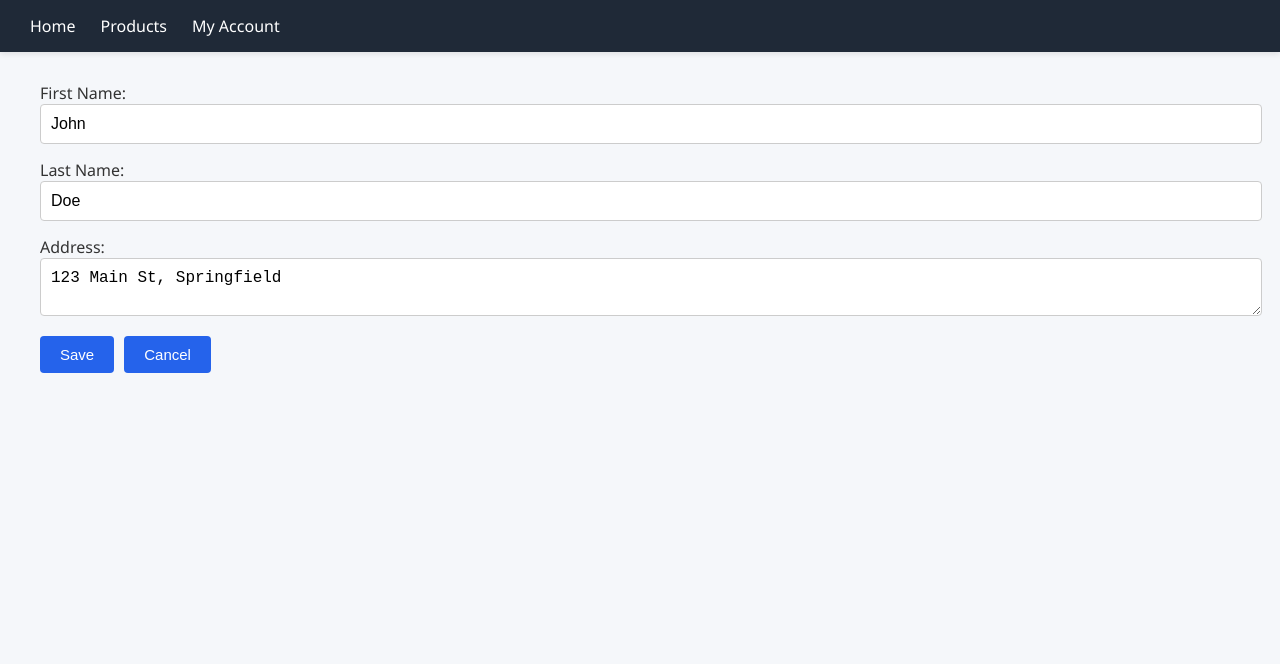
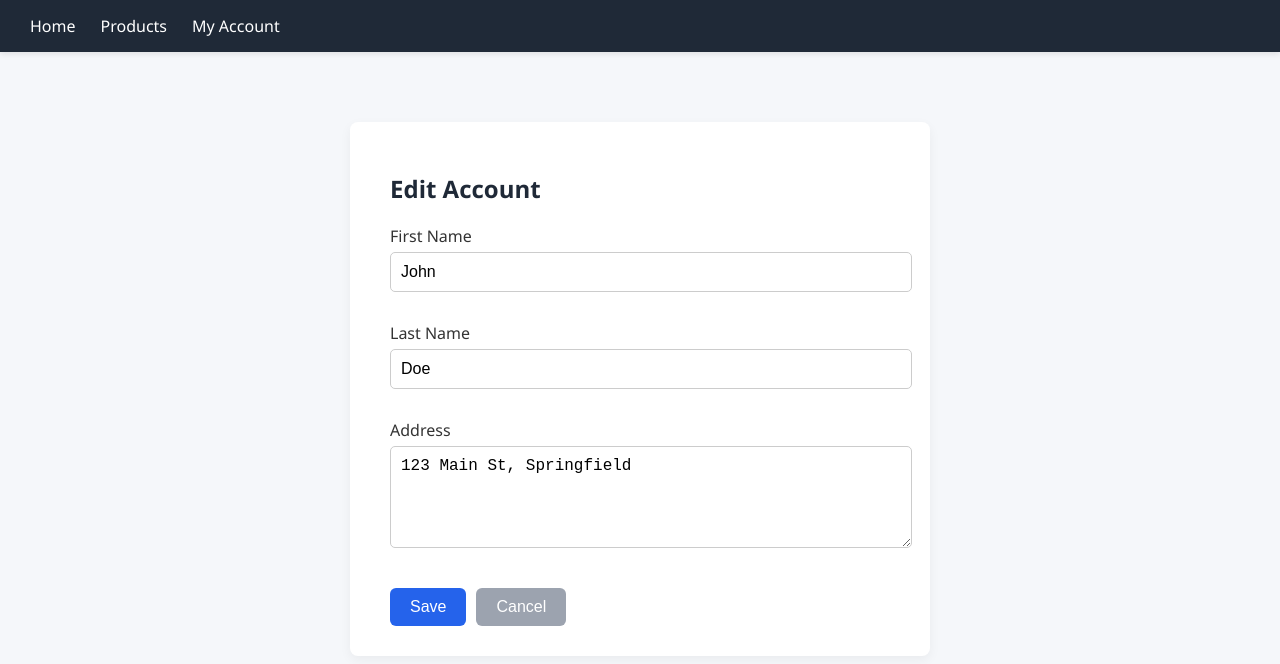
Before and after one commit to Tin0709/Full-Stack-W5, a React (Create React App) app: page /account in a window 1280 px wide. Both pictures are taken after a click on the button "Edit". Shown: the top 664 px of the page. Built offline with nearby package versions, Linux system fonts and the light colour scheme.

Commit message:
better UI for My Account Page

```diff
--- /dev/null
+++ b/src/pages/MyAccount.css
@@ -0,0 +1,73 @@
+.account-container {
+  display: flex;
+  justify-content: center;
+  padding: 40px 20px;
+}
+
+.account-card {
+  background-color: #fff;
+  padding: 30px 40px;
+  border-radius: 8px;
+  box-shadow: 0 4px 12px rgba(0, 0, 0, 0.05);
+  max-width: 500px;
+  width: 100%;
+}
+
+.account-card h2 {
+  margin-bottom: 20px;
+  color: #1f2937;
+}
+
+.account-card p {
+  margin: 10px 0;
+  font-size: 1.1rem;
+}
+
+form label {
+  display: block;
+  margin-top: 15px;
+  margin-bottom: 5px;
+  font-weight: 500;
+}
+
+form input,
+form textarea {
+  width: 100%;
+  padding: 10px;
+  font-size: 1rem;
+  border: 1px solid #ccc;
+  border-radius: 5px;
+}
+
+textarea {
+  resize: vertical;
+  height: 80px;
+}
+
+.form-buttons {
+  margin-top: 20px;
+}
+
+button {
+  padding: 10px 20px;
+  background-color: #2563eb;
+  color: white;
+  border: none;
+  border-radius: 6px;
+  margin-right: 10px;
+  font-size: 1rem;
+  cursor: pointer;
+  transition: background 0.2s ease;
+}
+
+button.cancel {
+  background-color: #9ca3af;
+}
+
+button:hover {
+  background-color: #1d4ed8;
+}
+
+button.cancel:hover {
+  background-color: #6b7280;
+}
--- a/src/pages/MyAccount.js
+++ b/src/pages/MyAccount.js
@@ -1,6 +1,7 @@
 import React, { useState } from "react";
 import { getAccountData, saveAccountData } from "../data/accountService";
 import { useNavigate } from "react-router-dom";
+import "./MyAccount.css";
 
 export default function MyAccount() {
   const [editing, setEditing] = useState(false);
@@ -21,64 +22,58 @@ export default function MyAccount() {
     navigate("/account");
   }
 
-  if (!editing) {
   return (
-      <div>
+    <div className="account-container">
+      {!editing ? (
+        <div className="account-card">
+          <h2>My Account</h2>
           <p>
-          First Name: {data.firstName}
-          <br />
-          Last Name: {data.lastName}
-          <br />
-          Address: {data.address}
+            <strong>First Name:</strong> {data.firstName}
+          </p>
+          <p>
+            <strong>Last Name:</strong> {data.lastName}
+          </p>
+          <p>
+            <strong>Address:</strong> {data.address}
           </p>
           <button onClick={() => setEditing(true)}>Edit</button>
         </div>
-    );
-  }
-
-  return (
-    <div>
+      ) : (
+        <div className="account-card">
+          <h2>Edit Account</h2>
           <form>
-        <label>
-          First Name:
-          <br />
+            <label>First Name</label>
             <input
               value={formData.firstName}
               onChange={(e) =>
                 setFormData({ ...formData, firstName: e.target.value })
               }
             />
-        </label>
-        <br />
-        <label>
-          Last Name:
-          <br />
+            <label>Last Name</label>
             <input
               value={formData.lastName}
               onChange={(e) =>
                 setFormData({ ...formData, lastName: e.target.value })
               }
             />
-        </label>
-        <br />
-        <label>
-          Address:
-          <br />
+            <label>Address</label>
             <textarea
               value={formData.address}
               onChange={(e) =>
                 setFormData({ ...formData, address: e.target.value })
               }
             />
-        </label>
-        <br />
+            <div className="form-buttons">
               <button type="button" onClick={handleSave}>
                 Save
               </button>
-        <button type="button" onClick={handleCancel}>
+              <button type="button" onClick={handleCancel} className="cancel">
                 Cancel
               </button>
+            </div>
           </form>
+        </div>
+      )}
     </div>
   );
 }
```
Lines whose indentation alone changed are shown as unchanged.
